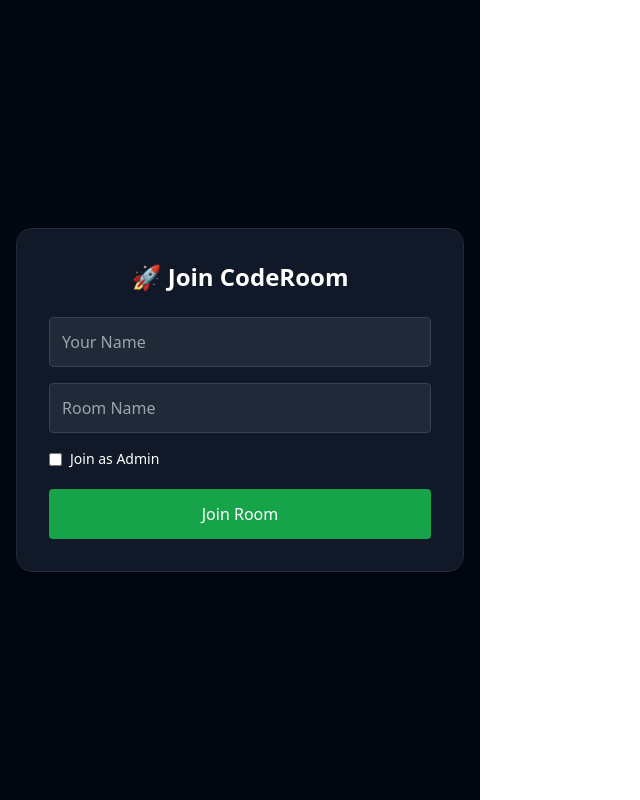
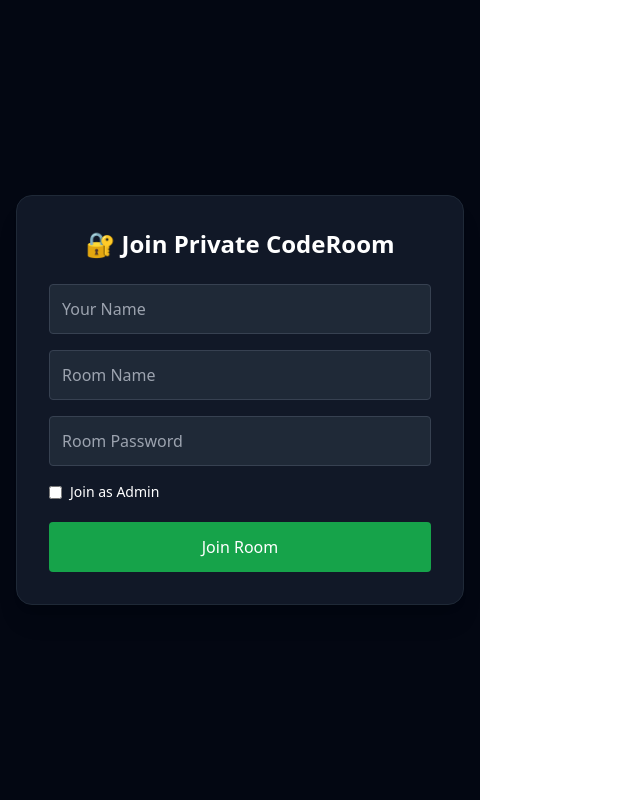
Before and after one commit to CoderShiv11/coderoom, a React app in the folder frontend/: page / in a window 1280 px wide. Shown: the whole page, without its empty margins (0-640 px from the left). Built offline with nearby package versions, Linux system fonts and the light colour scheme; the HTML template or start-up script is replaced by a standard one.

Commit message:
one more changes in  frontend

```diff
--- a/frontend/src/App.jsx
+++ b/frontend/src/App.jsx
@@ -10,10 +10,11 @@ function App() {
   // Join States
   const [username, setUsername] = useState("");
   const [room, setRoom] = useState("");
+  const [password, setPassword] = useState("");
   const [joined, setJoined] = useState(false);
   const [isAdmin, setIsAdmin] = useState(false);
 
-  // Core States
+  // Room States
   const [problem, setProblem] = useState("");
   const [correctAnswer, setCorrectAnswer] = useState("");
   const [code, setCode] = useState("");
@@ -30,14 +31,27 @@ function App() {
 
   // ================= JOIN ROOM =================
   const joinRoom = async () => {
-    if (!username || !room) return;
+    if (!username || !room || !password) {
+      alert("Please fill all fields.");
+      return;
+    }
 
     ws.current = new WebSocket(
-      `wss://coderoom-backend-muah.onrender.com/ws/${room}/${username}`
+      `wss://coderoom-backend-muah.onrender.com/ws/${room}/${username}/${password}`
     );
 
     ws.current.onmessage = (event) => {
       const data = JSON.parse(event.data);
+
+      if (data.type === "wrong_password") {
+        alert("❌ Wrong Password!");
+        return;
+      }
+
+      if (data.type === "room_full") {
+        alert("🚫 Room is full (Max 10 users)");
+        return;
+      }
 
       if (data.type === "chat") {
         setMessages((prev) => [
@@ -66,12 +80,9 @@ function App() {
         alert("Room ended by admin.");
         setJoined(false);
       }
-
-      if (data.type === "room_full") {
-        alert("Room is full (Max 10 users).");
-      }
     };
 
+    // Load problem if exists
     const res = await axios.get(`${BACKEND_URL}/get-problem/${room}`);
     if (res.data.content) {
       setProblem(res.data.content);
@@ -94,7 +105,7 @@ function App() {
     setChatInput("");
   };
 
-  // ================= RUN =================
+  // ================= RUN CODE =================
   const runCode = async () => {
     try {
       const res = await axios.post(`${BACKEND_URL}/run`, { code });
@@ -140,7 +151,7 @@ function App() {
       <div className="min-h-screen flex items-center justify-center bg-gray-950 px-4">
         <div className="w-full max-w-md bg-gray-900 p-8 rounded-2xl border border-gray-800 shadow-xl text-white">
           <h1 className="text-2xl font-bold text-center mb-6">
-            🚀 Join CodeRoom
+            🔐 Join Private CodeRoom
           </h1>
 
           <input
@@ -155,6 +166,13 @@ function App() {
             onChange={(e) => setRoom(e.target.value)}
           />
 
+          <input
+            className="w-full p-3 mb-4 bg-gray-800 rounded border border-gray-700"
+            type="password"
+            placeholder="Room Password"
+            onChange={(e) => setPassword(e.target.value)}
+          />
+
           <label className="flex items-center gap-2 mb-5 text-sm">
             <input
               type="checkbox"
@@ -165,7 +183,7 @@ function App() {
 
           <button
             onClick={joinRoom}
-            className="w-full py-3 rounded bg-green-600 hover:bg-green-700"
+            className="w-full py-3 rounded bg-green-600 hover:bg-green-700 transition"
           >
             Join Room
           </button>
@@ -207,7 +225,7 @@ function App() {
           </div>
         </div>
 
-        {/* PROBLEM */}
+        {/* PROBLEM SECTION */}
         <div className="bg-gray-900 p-6 rounded-xl border border-gray-800">
           <h2 className="font-bold mb-3">Problem</h2>
 
@@ -240,9 +258,8 @@ function App() {
         {/* MAIN GRID */}
         <div className="grid grid-cols-1 lg:grid-cols-3 gap-6">
 
-          {/* LEFT SIDE */}
+          {/* EDITOR */}
           <div className="lg:col-span-2 space-y-4">
-
             <div className="h-[400px] rounded border border-gray-800 overflow-hidden">
               <Editor
                 height="100%"
@@ -272,7 +289,7 @@ function App() {
             </div>
           </div>
 
-          {/* RIGHT SIDE */}
+          {/* RIGHT PANEL */}
           <div className="space-y-6">
 
             <div className="bg-gray-900 p-4 rounded border border-gray-800 h-40 overflow-auto">
```
Also changed, not shown: 1 other file (tests, documents, lock files or other folders).
